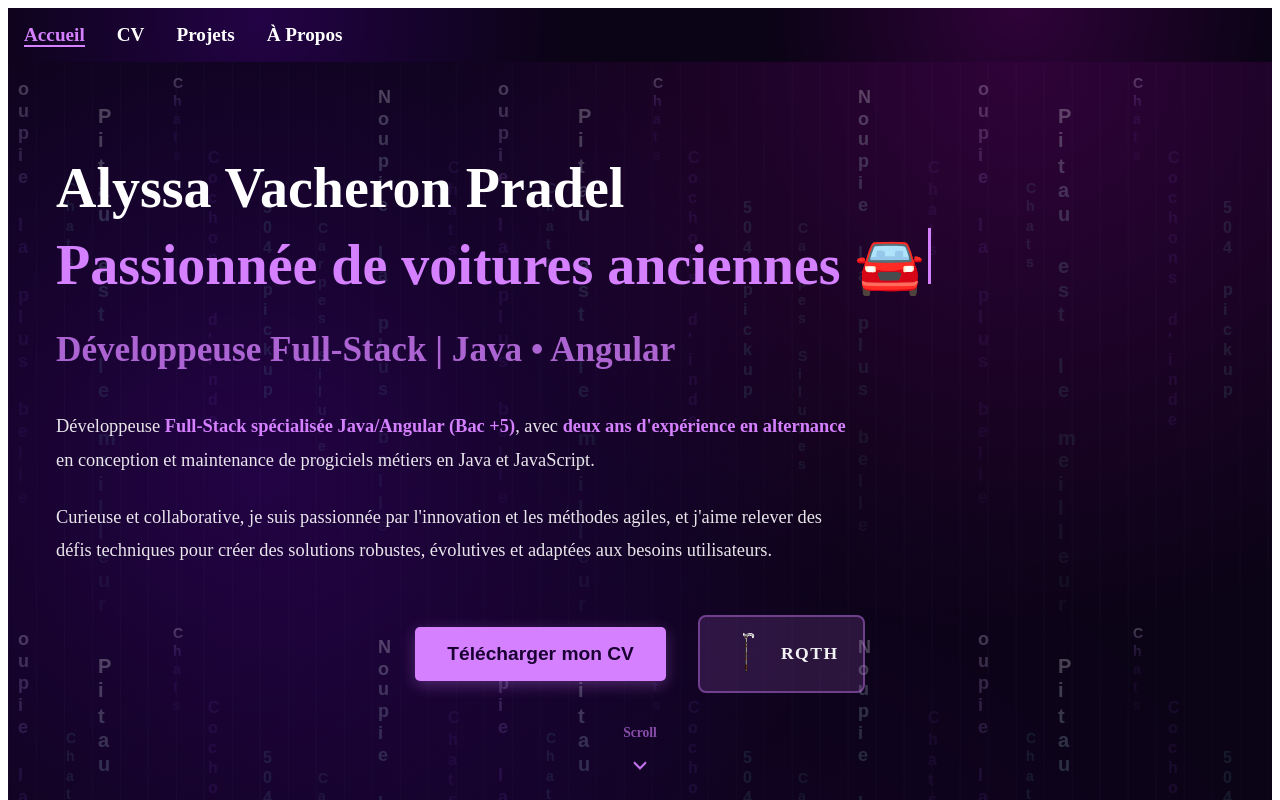
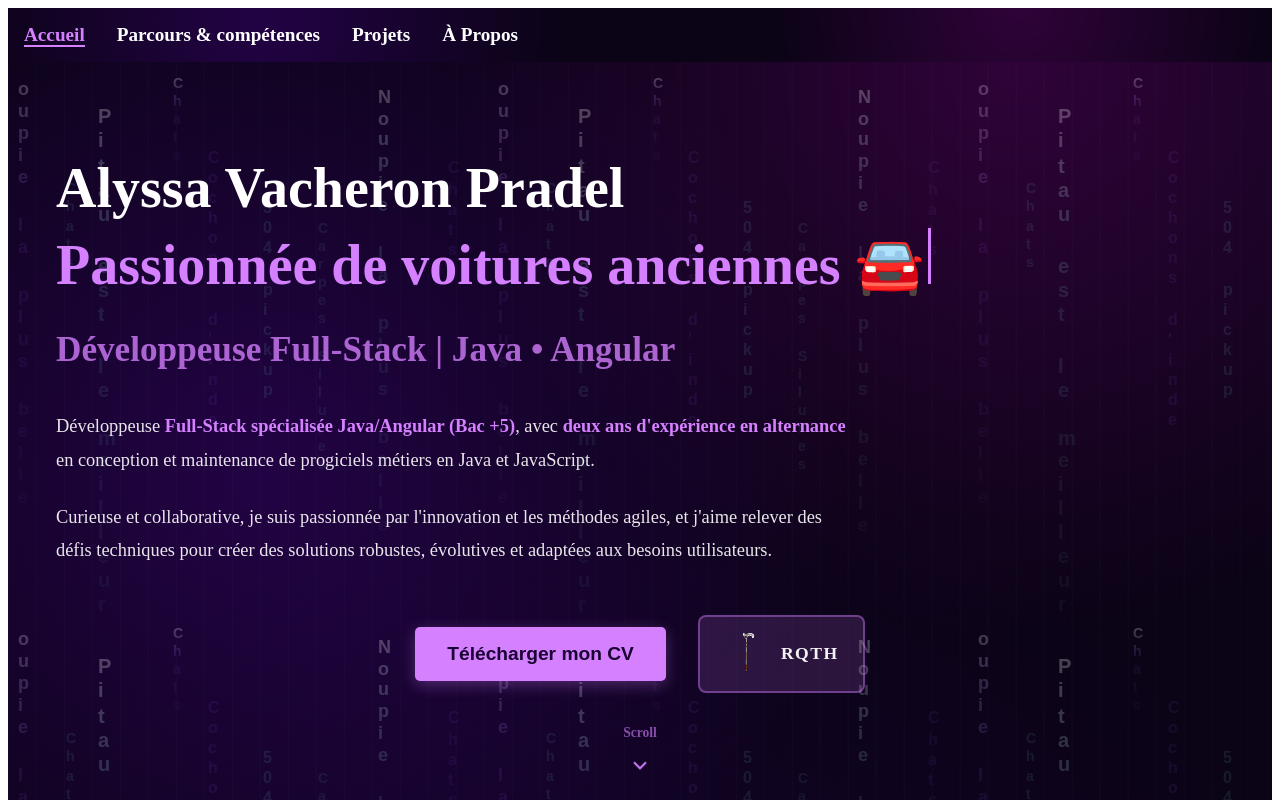
Before and after one commit to VAcheronPradelAlyssa/portfolio-frontend, an Angular app: page / in a window 1280 px wide. Shown: the top 800 px of the page. Built offline with nearby package versions, Linux system fonts and the light colour scheme.

Commit message:
modiifcation nav bar, cv -> parcours et compétences

```diff
--- a/src/app/components/header/header.html
+++ b/src/app/components/header/header.html
@@ -9,7 +9,7 @@
   <!-- Navigation menu -->
   <ul [class.open]="isMenuOpen()">
     <li><a routerLink="/" routerLinkActive="active" [routerLinkActiveOptions]="{exact: true}" (click)="closeMenu()">Accueil</a></li>
-    <li><a routerLink="/cv" routerLinkActive="active" (click)="closeMenu()">CV</a></li>
+    <li><a routerLink="/cv" routerLinkActive="active" (click)="closeMenu()">Parcours & compétences</a></li>
     <li><a routerLink="/projets" routerLinkActive="active" (click)="closeMenu()">Projets</a></li>
     <li><a routerLink="/apropos" routerLinkActive="active" (click)="closeMenu()">À Propos</a></li>
   </ul>
```
